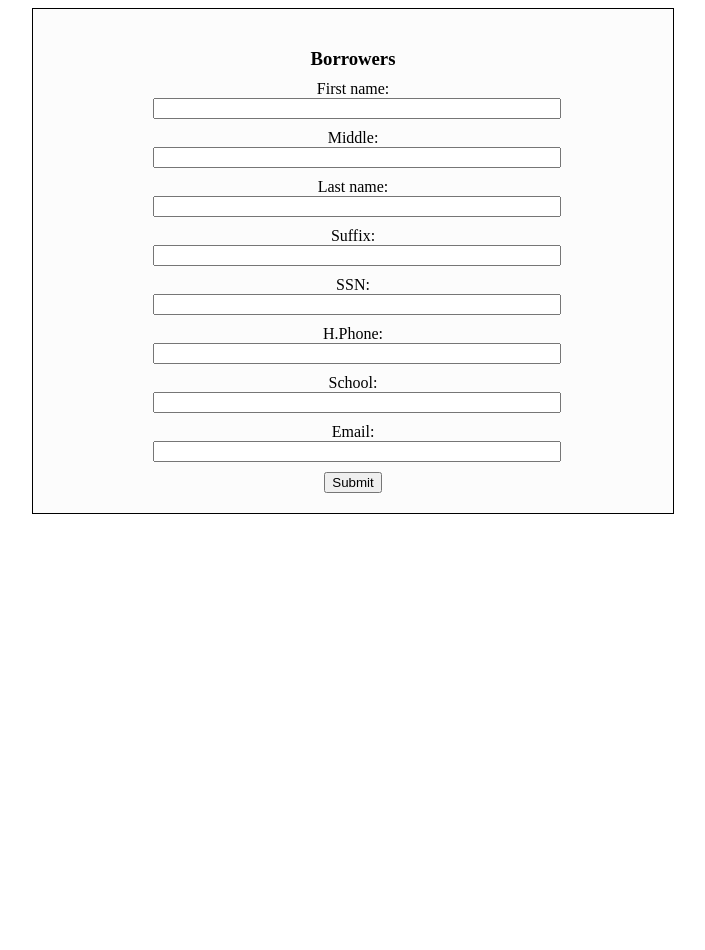
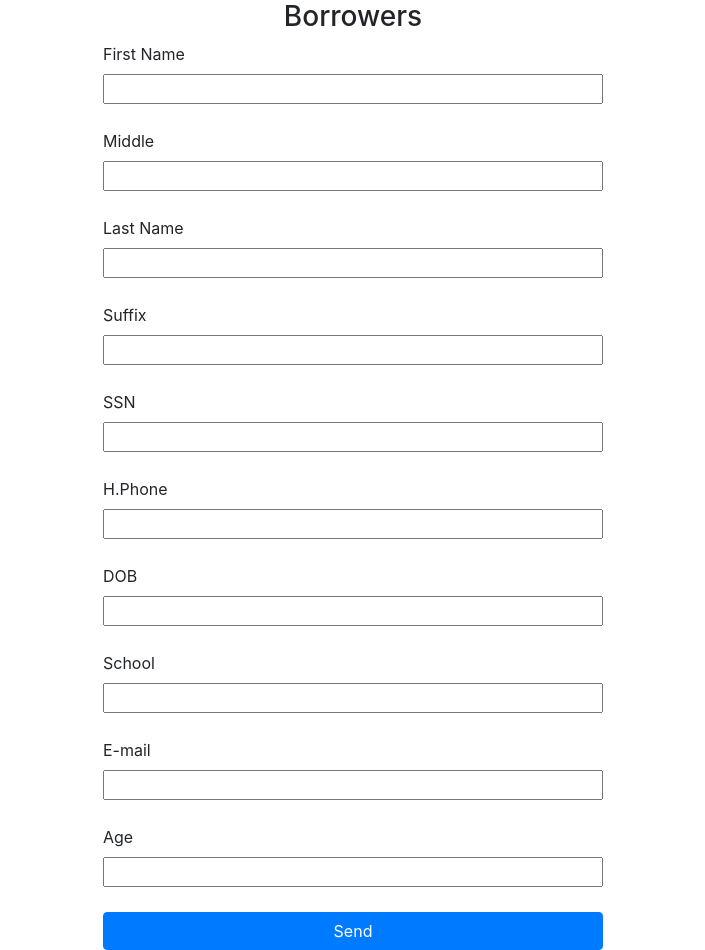
Before and after one commit to Bostonfan06/formsubmission, a website: page index.html in a window 1280 px wide. Shown: the whole page, without its empty margins (287-992 px from the left). Before the commit the page ends 800 px from the top, so only its background shows below. Drawn offline with nearby package versions, Linux system fonts and the light colour scheme.

Commit message:
Updates HTMl and Javscript Files

```diff
--- a/formsubmission.js
+++ b/formsubmission.js
@@ -1,7 +1,37 @@
-$(document).ready(function() {
-    $("button").click(function() {
-        var data = $("form").serializeArray();
-        console.log(data);
-        $('form')[0].reset();
-    });
+$(document).ready(function(){
+     $("#submit").on("click", function(){
+        event.preventDefault();
+        var name = $('#name').val();
+        var middle = $('#middle').val();
+        var lastname = $('#lastname').val();
+        var suffix = $('#suffix').val();
+        var ssn = $('#ssn').val();
+        var hphone = $('#hphone').val();
+        var dob = $('#dob').val();
+        var school = $('#school').val();
+        var email = $('#email').val();
+        var age = $('#age').val();
+        // Convert Data into JSON
+        var form = $('form').serializeArray();
+
+        if (name == '' || middle == '' || lastname == '' || suffix == '' || ssn== '' || hphone== '' || dob == '' || school == '' || email == '' || age == ''){
+            $('#displaymessage').html('<span class="text-danger">All fields are required.</span>');
+        }
+        //  else {
+        //      $.ajax({
+        //          method: 'POST',
+        //          data: $('#submit').serializeArray(),
+        //          success: function(data) {
+        //             $('#displaymessage').html('<span class="text-danger">Thanks for submitting.</span>');
+        //             $('form').trigger("reset");
+        //             console.log(form);
+        //         }
+        //      });
+        //  }
+        else {
+            $('#displaymessage').html('<span class="text-danger">Thank you!</span>');
+            console.log(form);
+            document.getElementById('myformid').reset();
+        }
+     });
 });
--- a/index.html
+++ b/index.html
@@ -6,32 +6,42 @@
     <meta http-equiv="X-UA-Compatible" content="ie=edge">
     <script src="https://code.jquery.com/jquery-3.4.1.min.js" integrity="sha256-CSXorXvZcTkaix6Yvo6HppcZGetbYMGWSFlBw8HfCJo=" crossorigin="anonymous"></script>
     <link rel="stylesheet" type="text/css" href="style.css">
+    <link href="https://stackpath.bootstrapcdn.com/bootstrap/4.4.1/css/bootstrap.min.css" rel="stylesheet" integrity="sha384-Vkoo8x4CGsO3+Hhxv8T/Q5PaXtkKtu6ug5TOeNV6gBiFeWPGFN9MuhOf23Q9Ifjh" crossorigin="anonymous">
     <script type="text/javascript" src="formsubmission.js"></script>
     <title>Document</title>
 </head>
 <body>
-    <div class="form-section-wrap">
-        <h3>Borrowers</h3>
-        <form class="form-section" action="/" method="POST">
-            <label for="fname">First name:</label>
-            <input type="text" name="firstname">
-            <label for="fname">Middle:</label>
-            <input type="text" name="middlename">
-            <label for="fname">Last name:</label>
-            <input type="text" name="lastname">
-            <label for="fname">Suffix:</label>
-            <input type="text" name="suffix">
-            <label for="fname">SSN:</label>
-            <input type="text" name="ssn">
-            <label for="fname">H.Phone:</label>
-            <input type="text" name="hphone">
-            <label for="fname">School:</label>
-            <input type="text" name="school">
-            <label for="fname">Email:</label>
-            <input type="text" name="email">
-        </form>
-        <!-- click on this button -->
-        <button>Submit</button>
+    <div class="form-section">
+        <div class="wrapper">
+            <h3>Borrowers</h3>
+            <form class="form-application" action="" id="myformid">
+                <!--Form Information-->
+                <label>First Name</label>
+                <input id="name" class="firstname field" type="text" name="firstname">
+                <label>Middle</label>
+                <input id="middle" class="middle field" type="text" name="middle">
+                <label>Last Name</label>
+                <input id="lastname" class="lastname field" type="text" name="lastname">
+                <label>Suffix</label>
+                <input id="suffix" class="suffix field" type="text" name="suffix">
+                <label>SSN</label>
+                <input id="ssn" class="ssn field" type="number" name="ssn">
+                <label>H.Phone</label>
+                <input id="hphone" class="hphone field" type="number" name="hphone">
+                <label>DOB</label>
+                <input id="dob" class="dob field" type="number" name="dob">
+                <label>School</label>
+                <input id="school" class="school field" type="text" name="school">
+                <label>E-mail</label>
+                <input id="email" class="email field" type="text" name="email">
+                <label>Age</label>
+                <input id="age" class="age field" type="number" name="age">
+
+                <!--Submit Button-->
+                <input class="btn btn-primary" id="submit" type="submit" value="Send">
+            </form>
+        <!--Displays Message after Submission-->
+        <div id="displaymessage"></div>
     </div>
 </body>
 </html>
--- a/style.css
+++ b/style.css
@@ -1,34 +1,16 @@
-.form-section-wrap {
-    background-color: #fcfcfc;
-    border: solid 1px #000000;
-    width: 600px;
-    margin: auto;
-    padding: 20px;
+h3 {
+    text-align: center;
 }
 
-h3 {
-    text-align: center;
-    margin-bottom: 10px;
-    padding: 0;
+.wrapper {
+    width: 500px;
+    margin: auto;
 }
 
-.form-section {
-    text-align: center;
-    margin: auto;
-    width: 400px;
-}
-
-.form-section input {
-    margin-bottom: 10px;
+input {
     width: 100%;
 }
 
-button {
-    display: block;
-    margin: auto;
+.field {
+    margin-bottom: 25px;
 }
-
-textarea {
-    width: 200px;
-    height: 100px;
-}
```
Also changed, not shown: app.js (deleted, +0 -19 lines).
